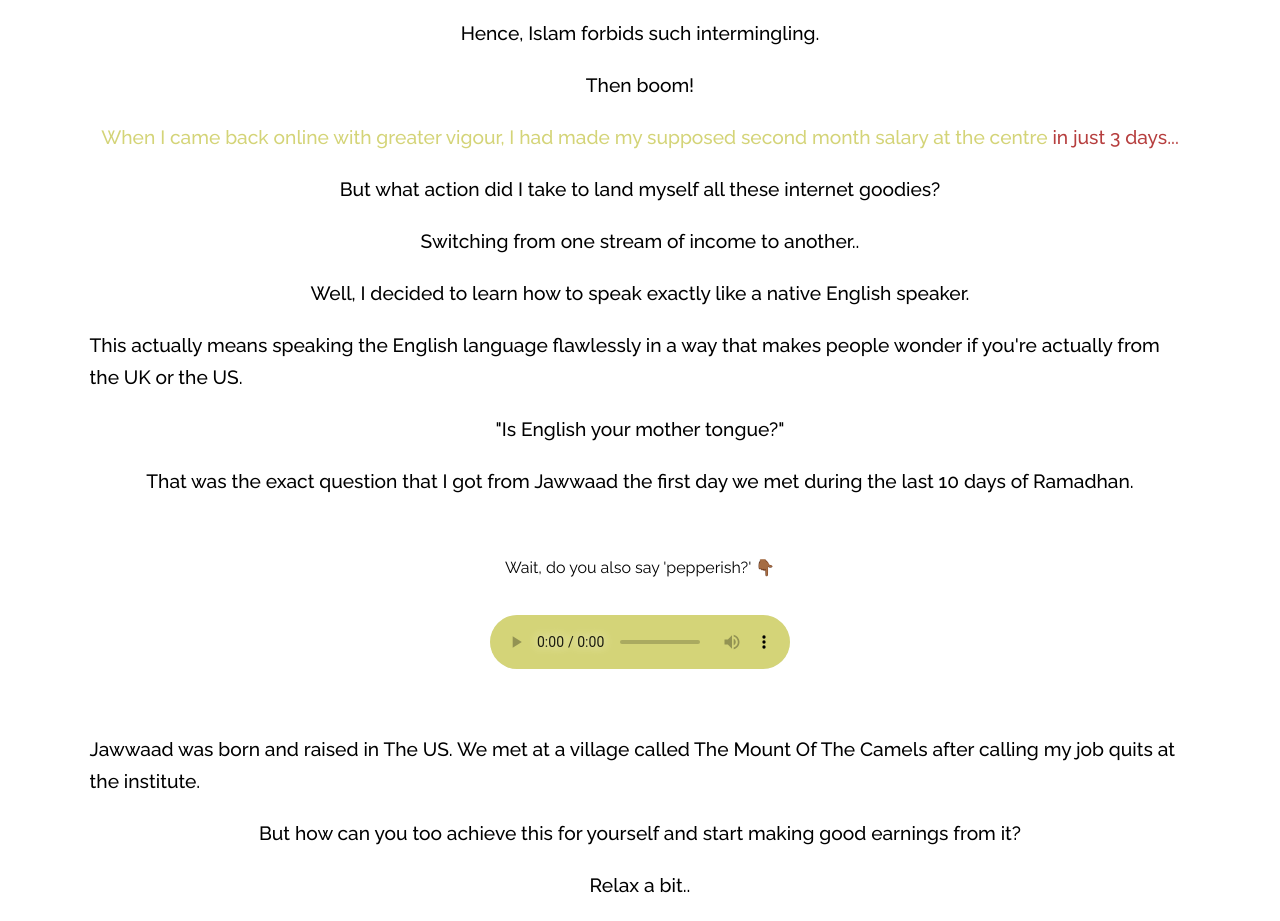
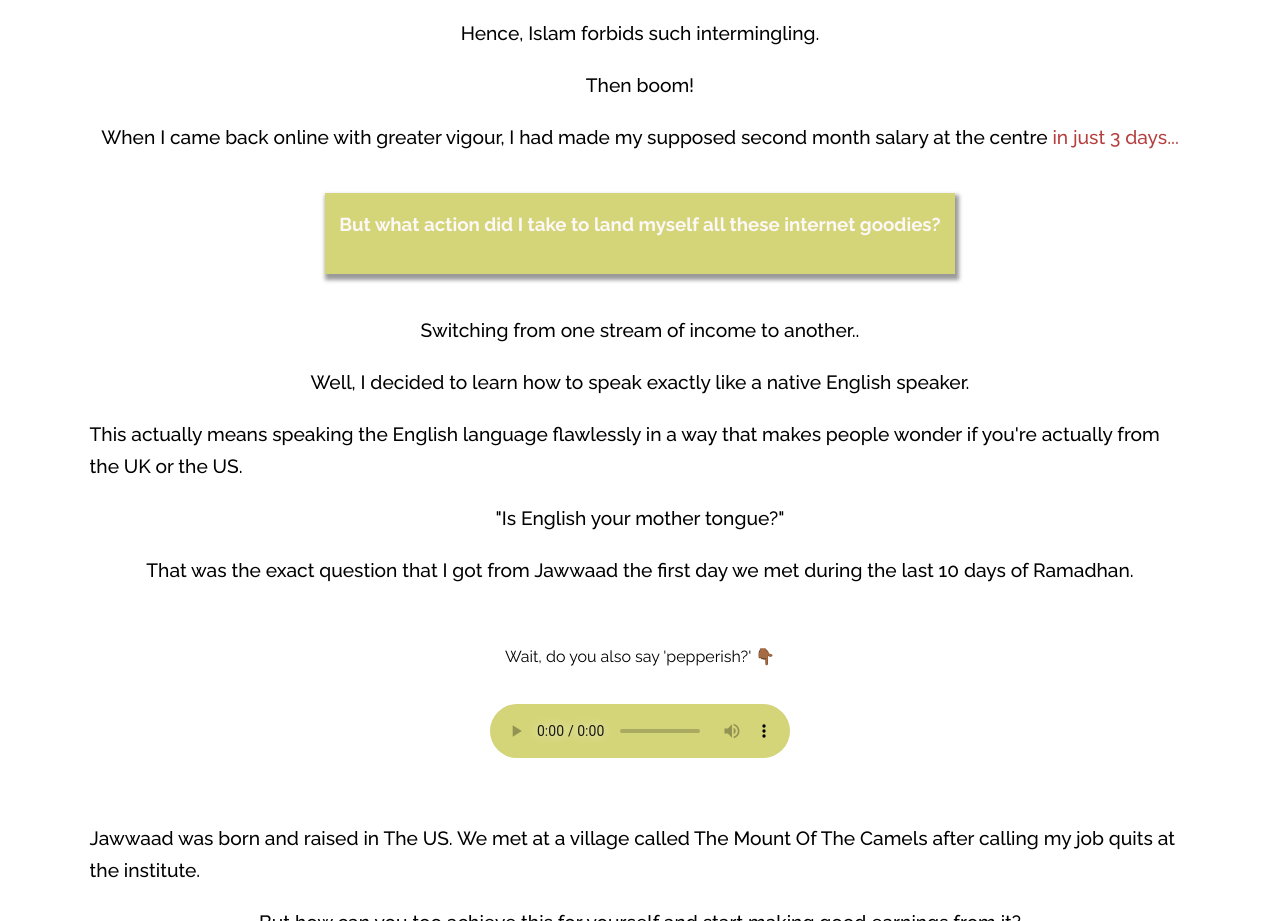
Before and after one commit to Kolacodes/fkit, a website: page index.html in a window 1280 px wide. Shown: the part 2381-3302 px from the top of the page. Drawn offline with Linux system fonts and the light colour scheme.

Commit message:
make better

```diff
--- a/index.html
+++ b/index.html
@@ -159,14 +159,31 @@
   <p class="p-text-block">
     Then boom!
   </p>
-  <p class="sec-color p-text-block">
+  <p class="bold p-text-block">
     When I came back online with greater vigour, I had made my supposed second month salary at the centre
     <span class="pri-color">in just 3 days...</span>
   </p>
-  <p class="p-text-block">
-    But what action did I take to land myself all these internet goodies?
-  </p>
-  <p class="p-text-block">
+  <!-- <p class="p-text-block"> -->
+
+  <div class="mb-sm mt-sm card-wrapper">
+    <div class="card-2">
+      <blockquote>
+        <!-- <p class="p-text-block">
+          But what action did I take to land myself all these internet goodies?
+        </p> -->
+      <h3 class="">
+        But what action did I take to land myself all these internet goodies?
+      </h3>
+      </blockquote>
+      <br>
+      <!-- <cite>Abu Zayd, 2009</cite> -->
+      <!-- <p class="author">Abu Zayd, 2009</p> -->
+    </div>
+  </div>
+<!-- </p> -->
+
+
+  <p class="bold p-text-block">
     Switching from one stream of income to another..
   </p>
   <p class="p-text-block">
--- a/styles.css
+++ b/styles.css
@@ -143,6 +143,24 @@
 	width: 300px;
 }
 
+
+.card-2 {
+	/* border: 3px solid rgb(146, 146, 85); */
+	background-color: rgb(212, 212, 120);
+	box-shadow: 2px 4px 4px 2px rgba(0, 0, 0, 0.3);
+	box-shadow: 2px 4px 4px 2px rgba(0, 0, 0, 0.4);
+	color: #faebeb;
+	color: #fdf8f8;
+	/* border-radius: 4px; */
+	align-items: center;
+	text-align: center;
+	padding: 20px 14px ;
+	/* width: 90% */
+	/* height: auto; */
+	/* max-width: 100%; */
+}
+
+
 audio::-webkit-media-controls-panel {
 	background-color: rgb(212, 212, 120);
 }
```
